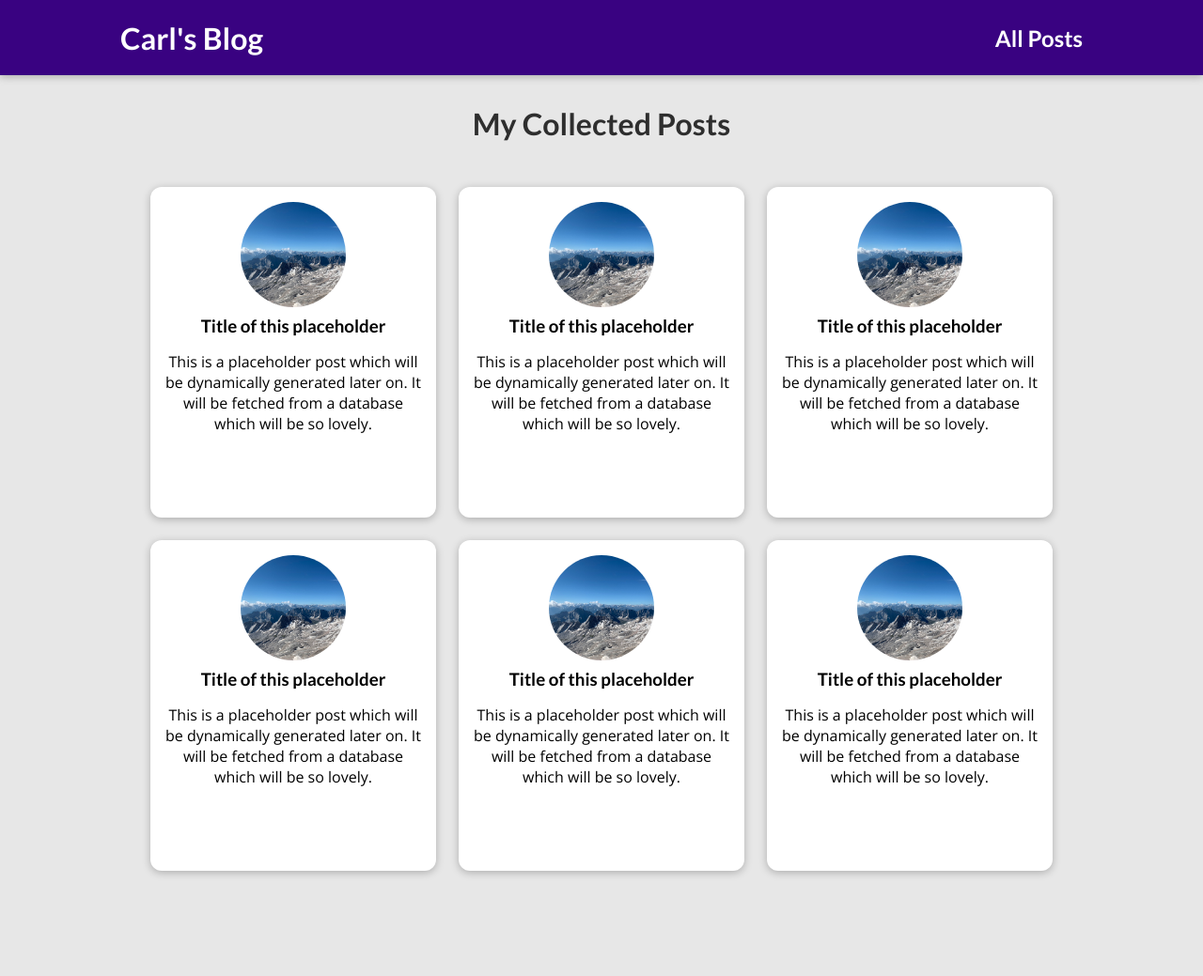
After one commit to Cawiess/django_project, a Django app: page /posts/ in a window 1280 px wide. The commit adds this page. Shown: the whole page at 94% size. Run offline with Django 4.2, Linux system fonts and the light colour scheme.

Commit message:
updating styles, adding an all posts page

```diff
--- /dev/null
+++ b/blog/static/blog/all-posts.css
@@ -0,0 +1,43 @@
+body {
+    background-color: #e7e7e7;
+  }
+
+  #main-navigation {
+    background-color: #390281;
+    box-shadow: 0 2px 8px rgba(0, 0, 0, 0.25);
+  }
+
+  #all-posts {
+    margin: 7rem auto;
+    width: 90%;
+    max-width: 60rem;
+  }
+
+  #all-posts h2 {
+    text-align: center;
+    font-size: 2rem;
+    color: #2e2e2e;
+    margin: 3rem 0;
+  }
+
+  ul {
+    list-style: none;
+    margin: 0;
+    padding: 0;
+    display: grid;
+    grid-template-columns: repeat(auto-fill, minmax(17rem, 1fr));
+    gap: 1.5rem;
+  }
+
+  .post img {
+    width: 7rem;
+    height: 7rem;
+  }
+
+  .post a {
+    height: 22rem;
+    transform-origin: center;
+    box-shadow: 0 2px 8px rgba(0, 0, 0, 0.25);
+    border-radius: 12px;
+    background-color: white;
+  }
--- /dev/null
+++ b/blog/static/blog/post.css
@@ -0,0 +1,43 @@
+.post {
+    display: flex;
+    flex-direction: column;
+    align-items: center;
+    text-align: center;
+  }
+
+  .post a {
+    text-decoration: none;
+    color: black;
+    transition: all 0.2s ease;
+    padding: 1rem;
+  }
+
+  .post a:hover,
+  .post a:active {
+    transform: scale(1.1);
+    background-color: #390281;
+    color: white;
+  }
+
+  .post img {
+    width: 5rem;
+    height: 5rem;
+    object-fit: cover;
+    border-radius: 50%;
+  }
+
+  .post h3 {
+    margin: 0.25rem 0;
+  }
+
+  .post time {
+    color: #666666;
+    margin: 0.25rem;
+    font-style: italic;
+    font-size: 0.85rem;
+  }
+
+  .post:hover time,
+  .post:active time {
+    color: white;
+  }
--- /dev/null
+++ b/blog/templates/blog/all-posts.html
@@ -0,0 +1,26 @@
+{% extends "base.html" %}
+{% load static %}
+
+{% block title %}
+All My Posts
+{% endblock %}
+
+{% block css_files %}
+<link rel="stylesheet" href="{% static "blog/post.css" %}" />
+  <link rel="stylesheet" href="{% static "blog/all-posts.css" %}" />
+{% endblock %}
+
+{% block content %}
+<section id="all-posts">
+  <h2>My Collected Posts</h2>
+
+  <ul>
+    {% include "blog/includes/post.html" %}
+    {% include "blog/includes/post.html" %}
+    {% include "blog/includes/post.html" %}
+    {% include "blog/includes/post.html" %}
+    {% include "blog/includes/post.html" %}
+    {% include "blog/includes/post.html" %}
+  </ul>
+</section>
+{% endblock %}
--- /dev/null
+++ b/blog/templates/blog/includes/post.html
@@ -0,0 +1,13 @@
+{% load static  %}
+
+<li>
+    <article class="post">
+        <a href="">
+            <img src=" {% static "blog/images/mountains.jpg" %}" alt="Some alt text here" />
+            <div class="post__content">
+                <h3>Title of this placeholder</h3>
+                <p>This is a placeholder post which will be dynamically generated later on. It will be fetched from a database which will be so lovely.</p>
+            </div>
+        </a>
+    </article>
+</li>
--- a/blog/urls.py
+++ b/blog/urls.py
@@ -1,9 +1,19 @@
 from django.urls import path
 
 from . import views
+'''
+urlpatterns = [
+    path("", views.starting_page, name="starting-page"),
+    path("posts", views.posts, name="posts-page"), #/posts/
+    path("posts/<slug>", views.single_post, name="single-post-page") #/posts/post
+]
+'''
+
+
 
 urlpatterns = [
     path("", views.starting_page, name="starting-page"),
-    path("posts", views.posts, name="posts-page"), #/posts/
-    path("/posts/<slug>", views.single_post, name="single-post-page") #/posts/post
+    path("posts/", views.posts, name="posts-page"),
+    path("posts/<slug:slug>", views.post_detail,
+         name="post-detail-page")  # /posts/my-first-post
 ]
--- a/blog/views.py
+++ b/blog/views.py
@@ -7,7 +7,7 @@ def starting_page(request):
     return render(request, "blog/index.html")
 
 def posts(request):
+    return render(request, "blog/all-posts.html")
+
+def post_detail(request):
     pass
-
-def single_post(request):
-    pass
--- a/django_project/urls.py
+++ b/django_project/urls.py
@@ -17,6 +17,6 @@ from django.contrib import admin
 from django.urls import path, include
 
 urlpatterns = [
-    path("admin/", admin.site.urls),
-    path("", include("blog.urls")) # include app-specific urls to project-level urls
+    path('admin/', admin.site.urls),
+    path("", include("blog.urls"))
 ]
--- a/templates/base.html
+++ b/templates/base.html
@@ -11,6 +11,13 @@
     {% block css_files %}{% endblock %}
 </head>
 <body>
+    <header id="main-navigation">
+        <h1><a href="">Carl's Blog</a></h1>
+        <nav>
+            <h1><a href="">All Posts</a></h1>
+        </nav>
+    </header>
+
     {% block content %}
     {% endblock %}
 
```
Also changed, not shown: blog/templates/blog/index.html (+3 -18 lines), blog/static/blog/index.css (indentation only).
